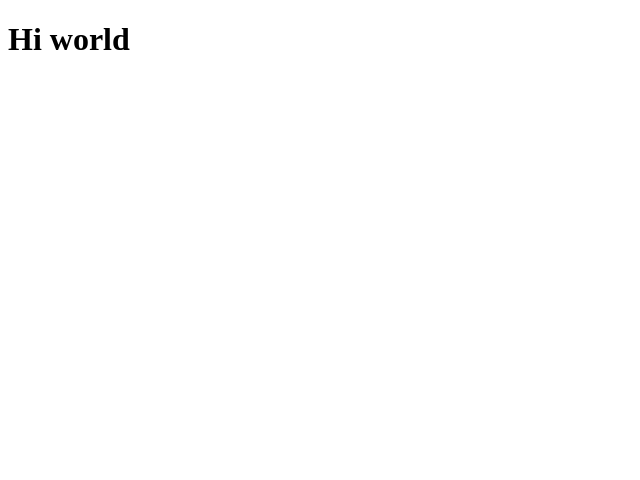
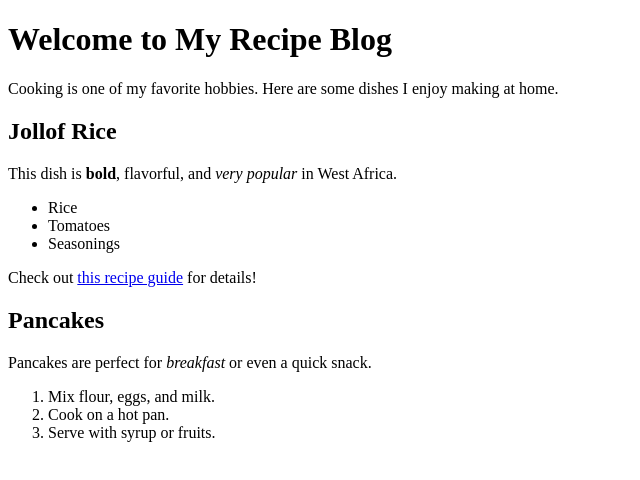
Before and after one commit to Carleton-BIT/lab-1-setup-esiwoghene-Esiwoghene, a plain HTML site: page index.html in a window 1280 px wide. Shown: the whole page, without its empty margins (0-640 px from the left). Drawn offline with Linux system fonts and the light colour scheme.

```diff
--- a/index.html
+++ b/index.html
@@ -2,11 +2,30 @@
 <html lang="en-ca">
 <head>
   <meta charset="utf-8">
-  <title>Title of the page</title>
+  <title>My Recipe Blog</title>
   <meta name="viewport" content="width=device-width, initial-scale=1" />
   <meta http-equiv="X-UA-Compatible" content="ie=edge" />
 </head>
 <body>
-	<h1>Hi world</h1>
+  <h1>Welcome to My Recipe Blog</h1>
+
+  <p>Cooking is one of my favorite hobbies. Here are some dishes I enjoy making at home.</p>
+
+  <h2>Jollof Rice</h2>
+  <p>This dish is <strong>bold</strong>, flavorful, and <em>very popular</em> in West Africa.</p>
+  <ul>
+    <li>Rice</li>
+    <li>Tomatoes</li>
+    <li>Seasonings</li>
+  </ul>
+  <p>Check out <a href="https://www.africanbites.com/jollof-rice/" target="_blank">this recipe guide</a> for details!</p>
+
+  <h2>Pancakes</h2>
+  <p>Pancakes are perfect for <em>breakfast</em> or even a quick snack.</p>
+  <ol>
+    <li>Mix flour, eggs, and milk.</li>
+    <li>Cook on a hot pan.</li>
+    <li>Serve with syrup or fruits.</li>
+  </ol>
 </body>
 </html>
```
